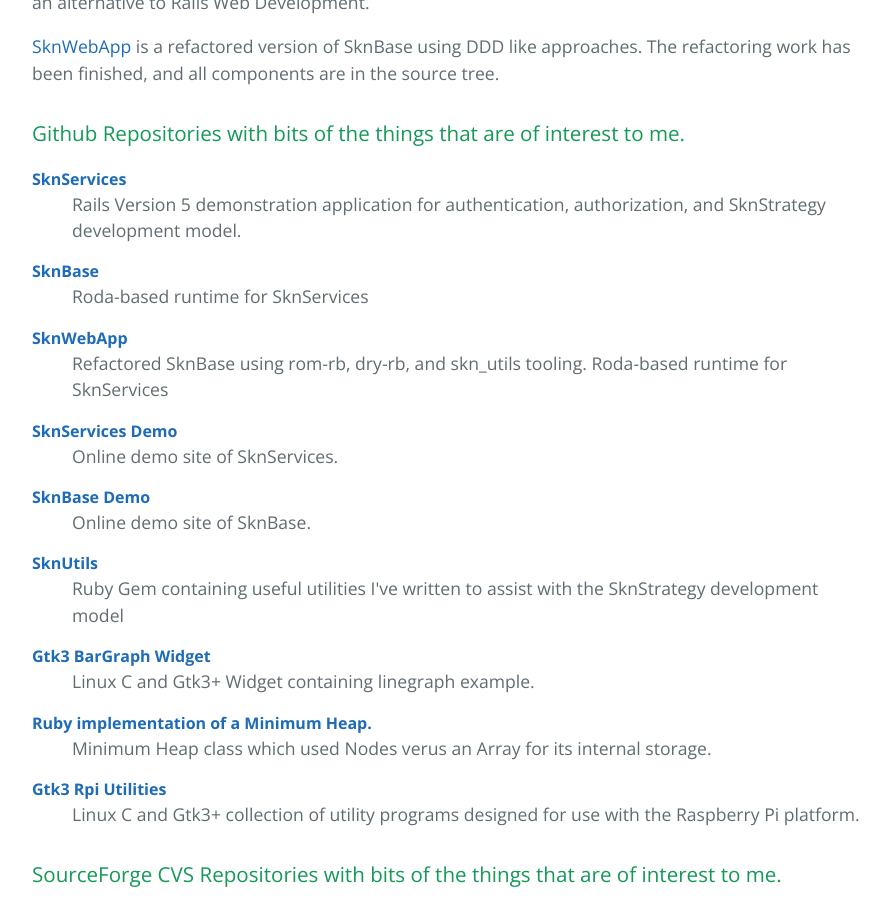
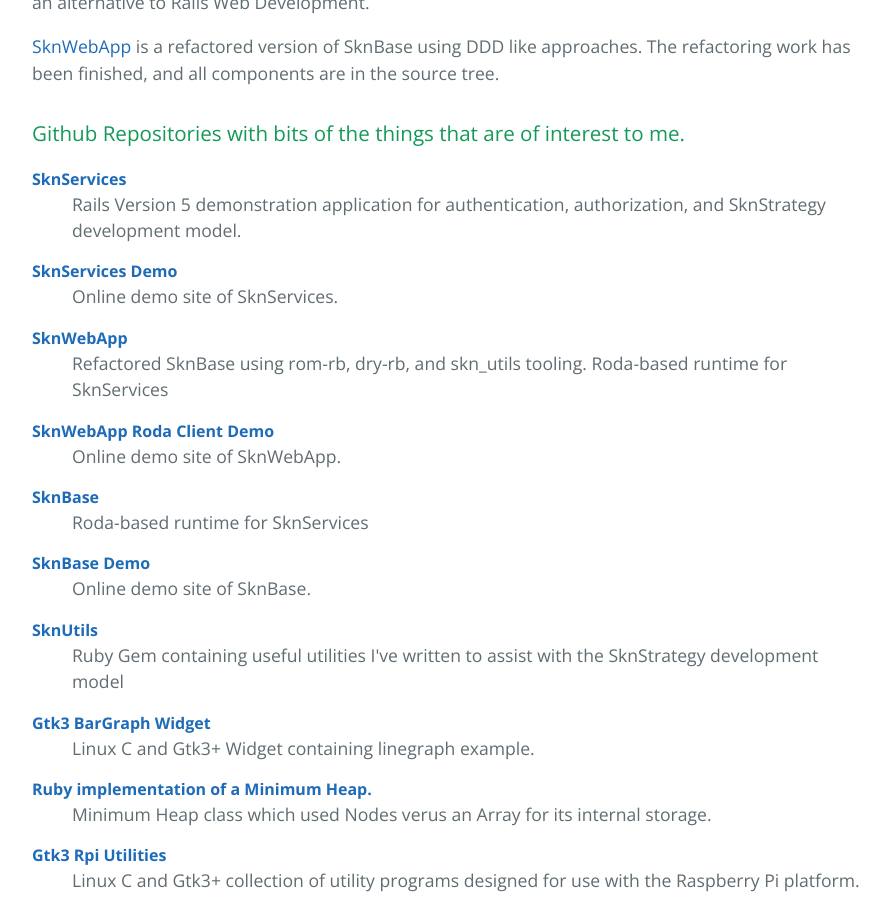
Before and after one commit to skoona/skoona.github.io, a Jekyll site: the page built from index.html, in a window 1280 px wide and 900 px high, scrolled down 866 px. Shown: the whole window, without its empty margins (192-1082 px from the left). Built offline with Jekyll 4.4.1, drawn with Linux system fonts in a browser that asks for light colours; comment, search, counter and statistics services are not loaded.

Commit message:
Add SknWebApp Online Demo

```diff
--- a/index.html
+++ b/index.html
@@ -30,12 +30,14 @@
 <dl>
 	<dt><a href="https://skoona.github.io/SknServices/">SknServices</a></dt>
 	<dd>Rails Version 5 demonstration application for authentication, authorization, and SknStrategy development model.</dd>
+	<dt><a href="http://vserv.skoona.net:8080/">SknServices Demo</a></dt>
+	<dd>Online demo site of SknServices.</dd>
+	<dt><a href="https://skoona.github.io/skn_web_app/">SknWebApp</a></dt>
+	<dd>Refactored SknBase using rom-rb, dry-rb, and skn_utils tooling.  Roda-based runtime for SknServices</dd>
+	<dt><a href="http://vserv.skoona.net:9080/">SknWebApp Roda Client Demo</a></dt>
+	<dd>Online demo site of SknWebApp.</dd>
 	<dt><a href="https://skoona.github.io/skn_base/">SknBase</a></dt>
 	<dd>Roda-based runtime for SknServices</dd>
-	<dt><a href="https://skoona.github.io/skn_web_app/">SknWebApp</a></dt>
-	<dd>Refactored SknBase using rom-rb, dry-rb, and skn_utils tooling.  Roda-based runtime for SknServices</dd>
-	<dt><a href="http://vserv.skoona.net:8080/">SknServices Demo</a></dt>
-	<dd>Online demo site of SknServices.</dd>
 	<dt><a href="http://vserv.skoona.net:4000/">SknBase Demo</a></dt>
 	<dd>Online demo site of SknBase.</dd>
 	<dt><a href="https://skoona.github.io/skn_utils/">SknUtils</a></dt>
```
